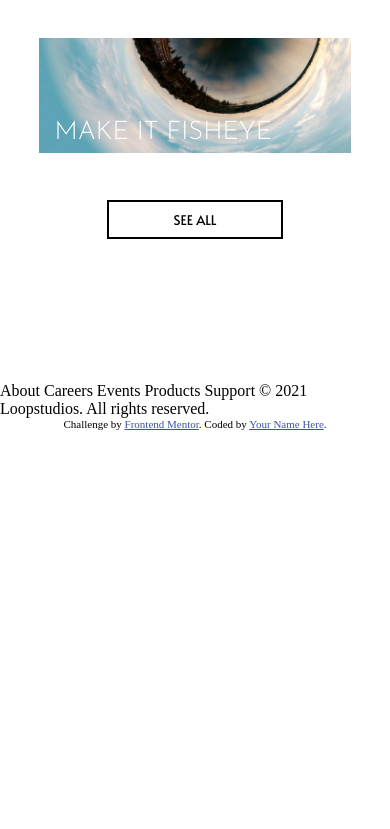
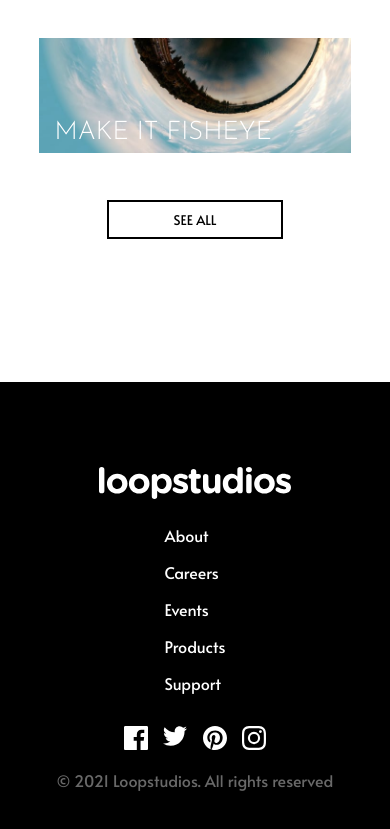
Before and after one commit to Cokejnr7/loop-studios, a plain HTML site: page index.html in a window 390 px wide. Shown: the part 2487-3316 px from the top of the page. Before the commit the page ends 2917 px from the top, so only its background shows below. Drawn offline with Linux system fonts and the light colour scheme.

Commit message:
footer mobile view

```diff
--- a/index.css
+++ b/index.css
@@ -24,6 +24,19 @@ p{
  font-weight: 400;
  color: var(--Very-Dark-Gray);
 }
+
+a{
+    color: var(--White);
+    text-decoration: none;
+    position: relative;
+}
+
+li{
+    list-style-type: none;
+    font-family: 'Alata', sans-serif;
+    cursor: pointer;
+}
+
 
 main{
     padding: 6.25rem 0;
@@ -97,17 +110,7 @@ nav>ul{
     gap: 33px;
 }
 
-nav li{
-    list-style-type: none;
-    font-family: 'Alata', sans-serif;
-    cursor: pointer;
-}
 
-nav a{
-    color: var(--White);
-    text-decoration: none;
-    position: relative;
-}
 
 nav a::after{
     content: "";
@@ -293,6 +296,42 @@ section.interactive{
 /*-------------------------------------- end of creations section -------------------------------------- */
 
 
+footer{
+    background-color: var(--Black);
+    padding: 10vh 0px;
+}
+
+.footer-content{
+    display: flex;
+    flex-flow: column;
+    gap: 2rem;
+}
+
+.logo-footer-links{
+    display: flex;
+    flex-direction: column;
+    align-items: center;
+    gap: 1.56rem;
+}
+.footer-links{
+    display: flex;
+    flex-direction: column;
+    gap: 0.94rem;
+}
+
+
+.social-links-rights{
+    display: flex;
+    flex-direction: column;
+    align-items: center;
+    gap: 0.94rem;
+}
+
+.social-links{
+    display: flex;
+    gap: 0.94rem;
+}
+
 /*-------------------------------------------- media queries ---------------------------------------------*/
 
 @media screen and (min-width:780px){
--- a/index.html
+++ b/index.html
@@ -169,19 +169,42 @@
     </main>
 
     <footer>
+      <div class="container footer-content">
 
+        <div class="logo-footer-links">
+          <img src="images/logo.svg" alt="logo">
+          <ul class="footer-links">
+            <li><a href="#">About</a></li>
+            <li><a href="#">Careers</a></li>
+            <li><a href="#">Events</a></li>
+            <li><a href="#">Products</a></li>
+            <li><a href="#">Support</a></li>
+          </ul>
+        </div>
+
+        <div class="social-links-rights">
+          <ul class="social-links">
+            <li><a href="#"><img src="images/icon-facebook.svg" alt=""></a></li>
+            <li><a href="#"><img src="images/icon-twitter.svg" alt=""></a></li>
+            <li><a href="#"><img src="images/icon-pinterest.svg" alt=""></a></li>
+            <li><a href="#"><img src="images/icon-instagram.svg" alt=""></a></li>
+          </ul>
+          <p>© 2021 Loopstudios. All rights reserved</p>
+        </div>
+
+      </div>
     </footer>
 
+<!--
+      About Careers Events Products Support © 2021
+    Loopstudios. All rights reserved. -->
 
-      About Careers Events Products Support © 2021
-    Loopstudios. All rights reserved.
-
-    <div class="attribution">
+    <!-- <div class="attribution">
       Challenge by
       <a href="https://www.frontendmentor.io?ref=challenge" target="_blank"
         >Frontend Mentor</a
       >. Coded by <a href="#">Your Name Here</a>.
-    </div>
+    </div> -->
 
     <script src="index.js"></script>
   </body>
```
